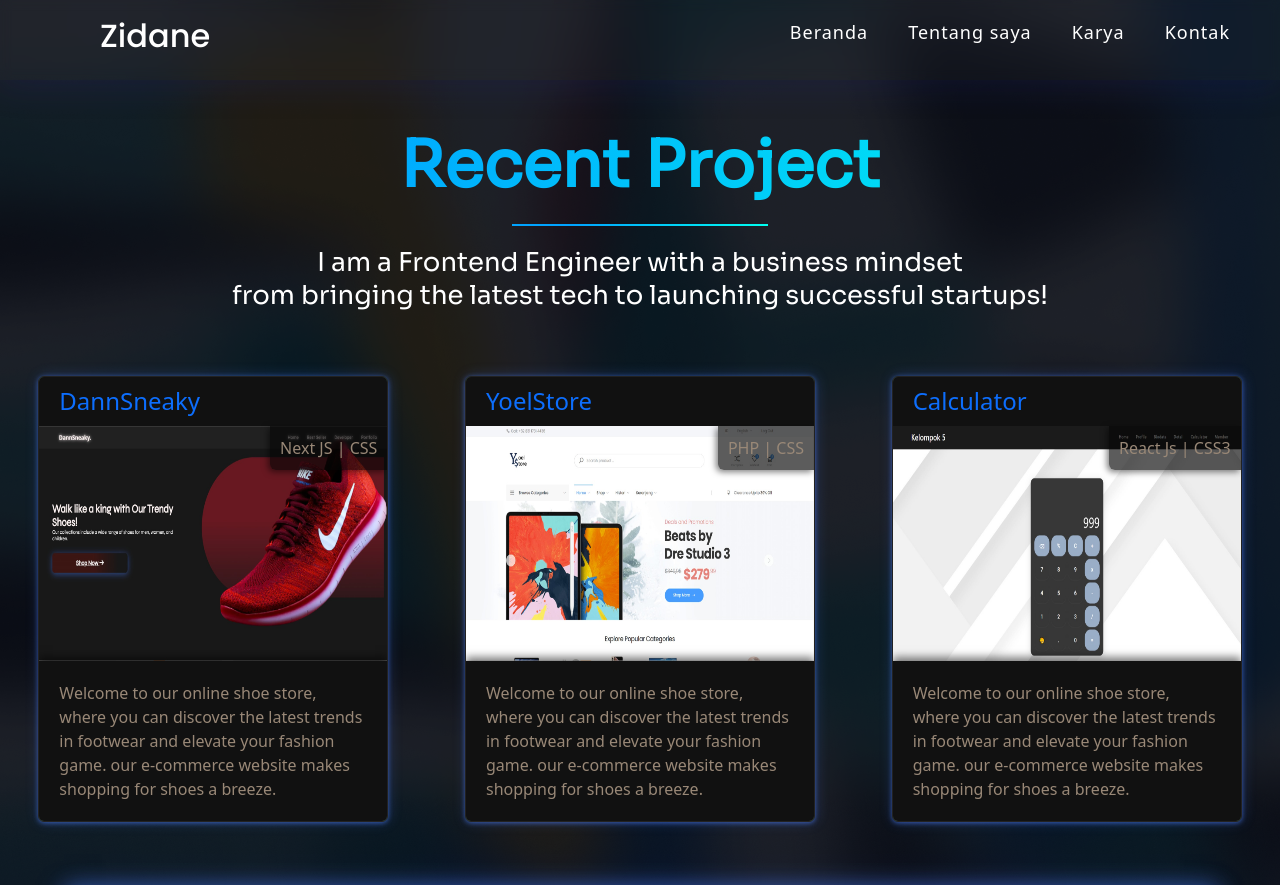
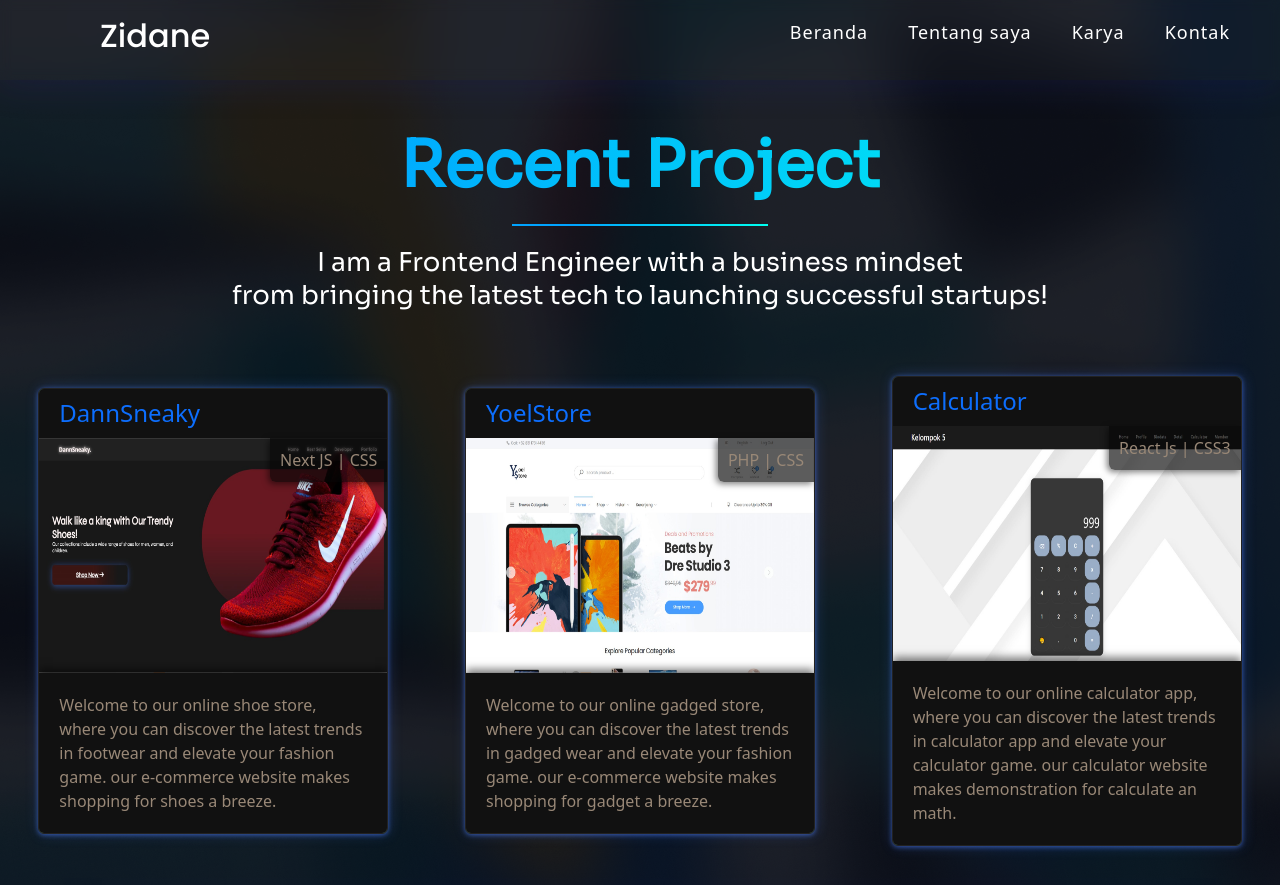
Before and after one commit to Dannaire/zidane-portfolio-web, a React (Create React App) app: page /Karya in a window 1280 px wide. Shown: the top 885 px of the page. Built offline with nearby package versions, Linux system fonts and the light colour scheme; a web font is replaced by a local one.

Commit message:
add text

```diff
--- a/src/components/card.jsx
+++ b/src/components/card.jsx
@@ -28,7 +28,8 @@ function Card() {
           <div className="imgCont"> <img src={yoel} />
             <div className="caption">PHP | CSS</div>
             <div className="desc">
-            <p>Welcome to our online shoe store, where you can discover the latest trends in footwear and elevate your fashion game. our e-commerce website makes shopping for shoes a breeze.</p>
+            <p>Welcome to our online gadged store, where you can discover the latest trends in gadged wear and elevate your fashion game. our e-commerce website makes shopping for gadget a breeze.</p>
+
             </div>
           </div>
         </div>
@@ -38,7 +39,7 @@ function Card() {
           <div className="imgCont"> <img src={calc} />
             <div className="caption">React Js | CSS3</div>
             <div className="desc">
-            <p>Welcome to our online shoe store, where you can discover the latest trends in footwear and elevate your fashion game. our e-commerce website makes shopping for shoes a breeze.</p>
+            <p>Welcome to our online calculator app, where you can discover the latest trends in calculator app and elevate your calculator game. our calculator website makes demonstration for calculate an math.</p>
             </div>
           </div>
         </div>
```
